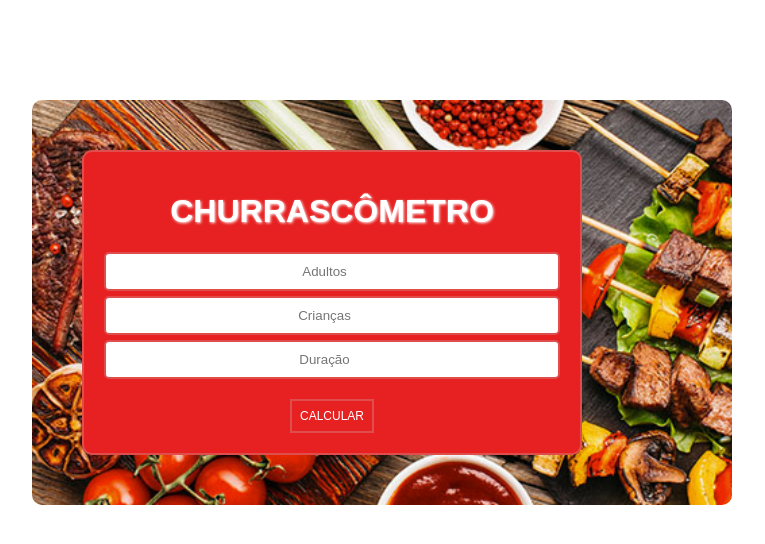
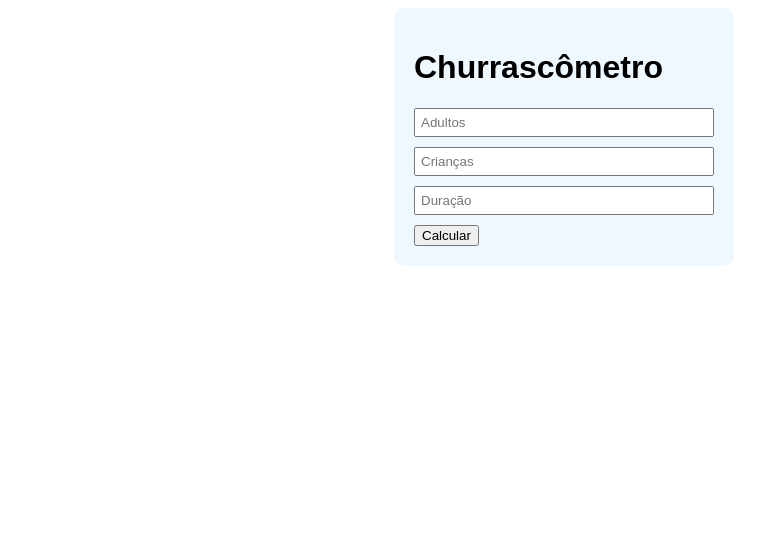
Before and after one commit to Diegosoars/Churrasc-metro-, a plain HTML site: page index.html in a window 1280 px wide. Shown: the whole page, without its empty margins (76-841 px from the left). Drawn offline with Linux system fonts and the light colour scheme.

Commit message:
update em JavaScript

```diff
--- a/index.html
+++ b/index.html
@@ -13,11 +13,11 @@
     <div class="background">
     <div class="container">
     <div class="section">
-       <h1>CHURRASCÔMETRO</h1>
+       <h1>Churrascômetro</h1>
        <input id="adultos" nome="adultos" type="number" placeholder="Adultos">
        <input id="criancas" nome="criancas" type="number" placeholder="Crianças">
        <input id="duracao" nome="duracao" type="number" placeholder="Duração">
-       <button> CALCULAR </button>
+       <button onclick="Calcular ()">Calcular </button>
 
        <div id="resultado"> </div>
 
--- a/script/script.js
+++ b/script/script.js
@@ -6,4 +6,30 @@
 let inputAdultos = document.getElementById ("adultos");
 let inputCrianças = document.getElementById ("criancas");
 let inputDuração = document.getElementById ("duracao");
+
 let resultado = document.getElementById ("resultado")
+
+function calcular(){
+    console.log("Calculando...");
+
+    let adultos = inputAdultos.value;
+    let criancas = inputCrianças.value;
+    let duracao = inputDuração.value;
+
+    let quantidadetotalcarne = carneporpessoa (duracao) * adultos + (carneporpessoa(duracao) / 2 * criancas)
+}
+ function carneporpessoa (duracao){
+     if (duracao >= 6) {
+         return 650;
+     } else {
+         return 400;
+     }
+ }
+
+ function cervejaporpessoa (duracao){
+    if (duracao >= 6) {
+        return 650;
+    } else {
+        return 400;
+    }
+}
--- a/style/style.css
+++ b/style/style.css
@@ -1,71 +1,17 @@
-.background{
-    max-width: 700px;
-    padding: 50px;
-    margin: 50px;
-}
 .container{
-
-padding: 50px;
-background-image: url('../image/background.jpg');
-border-radius: 10px;
-background-size: cover;
-max-width: 700px;
-}
-
-.section {
-
     font-family: Arial, Helvetica, sans-serif;
-    max-width: 500px;
-    background-color: rgb(231, 33, 33);
+    max-width: 300px;
+    margin: auto;
+    background-color: aliceblue;
     padding: 20px;
     border-radius: 10px;
-    box-sizing: border-box;
-    text-align: center;
-    display: block;
-    border: 2px solid #e04d4d;
-
 }
 
 input{
+    width: 100%;
     display: block;
-    width: 100%;
-    padding: 10px;
+    padding: 5px;
     box-sizing: border-box;
-    border-radius: 5px;
-    margin-bottom: 5px;
-    text-align: center;
-    border: none;
-    border: 2px solid #e04d4d;
-}
-
-h1{
-    color:rgb(255, 255, 255);
-    text-shadow: 1px 1px 3px white;
-    max-width: auto;
-}
-
-button {
-    background-color: #ffffff;
-    color: rgb(231, 33, 33);
-    padding: 8px;
-    text-align: center;
-    text-decoration: none;
-    display: inline-block;
-    font-size: 12px;
-    margin-top: 15px;
-    -webkit-transition-duration: 0.4s;
-    transition-duration: 0.4s;
-    cursor: pointer;
-}
-
-button {
-    background-color: rgb(231, 33, 33);
-    color:rgb(255, 255, 255);
-    border: 2px solid #e04d4d;
+    margin-bottom: 10px;
 
 }
-button:hover {
-    background-color: rgb(255, 255, 255);
-    color: rgb(231, 33, 33);
-    border: 2px solid #e04d4d;
-}
```
